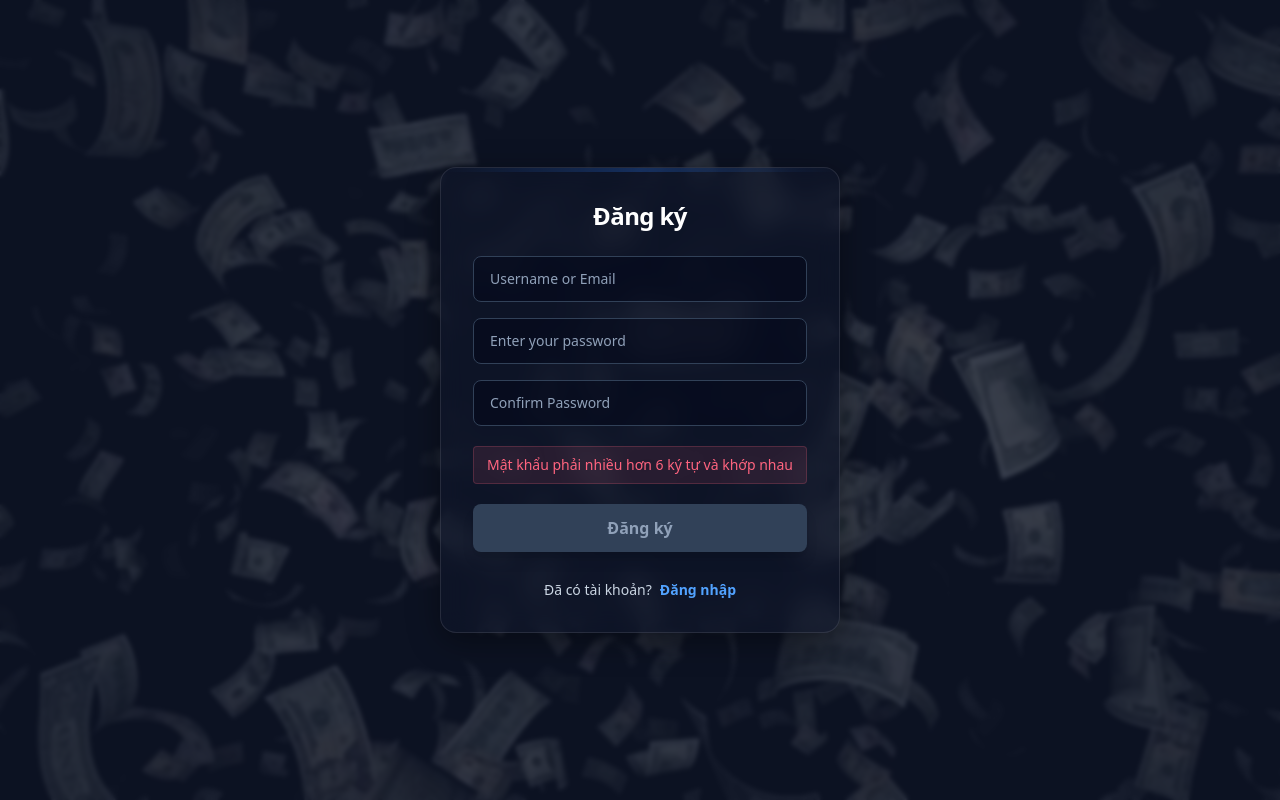
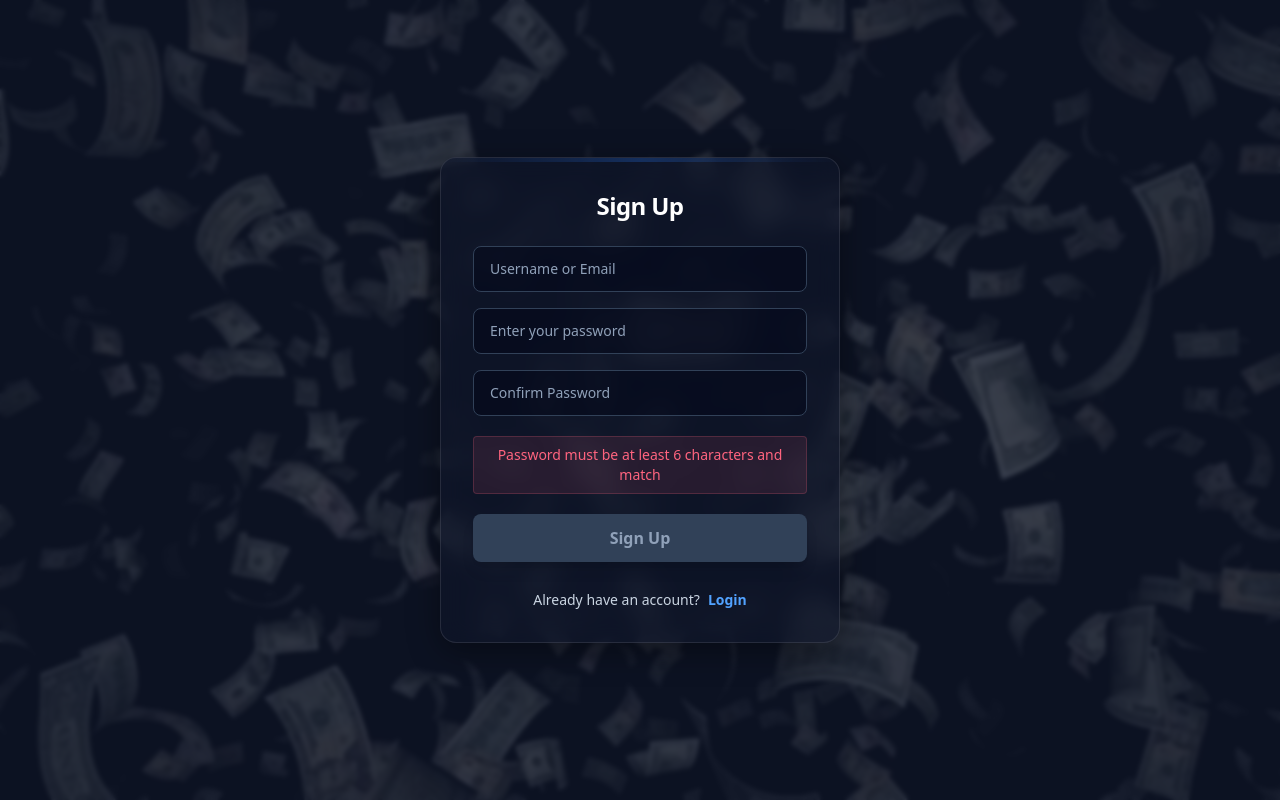
Before and after one commit to HieuSerend/RAG-ChatBot, a React (Vite) app in the folder frontend/rag-chatbot/: page /auth/signup in a window 1280 px wide. Built offline with nearby package versions, Linux system fonts and the light colour scheme; no server answers.

Commit message:
update text in login, signup

```diff
--- a/frontend/rag-chatbot/src/components/auth/LoginForm.tsx
+++ b/frontend/rag-chatbot/src/components/auth/LoginForm.tsx
@@ -19,10 +19,10 @@ export default function LoginForm() {
         // login success -> navigate to home (protected)
         navigate("/", { replace: true });
       } else {
-        setMessage("Đăng nhập không thành công");
+        setMessage("Login failed");
       }
     } catch (err: unknown) {
-      const messageText = (err as unknown as { response?: { data?: { message?: string } } })?.response?.data?.message || "Lỗi khi đăng nhập";
+      const messageText = (err as unknown as { response?: { data?: { message?: string } } })?.response?.data?.message || "Login error";
       setMessage(messageText);
     } finally {
       setLoading(false);
@@ -55,18 +55,18 @@ export default function LoginForm() {
         type="submit"
         disabled={loading}
       >
-        {loading ? "Đang xử lý..." : "Đăng nhập"}
+        {loading ? "Processing..." : "Login"}
       </button>
 
       <div className="flex flex-row items-center justify-center space-x-2 text-sm text-slate-300">
-        <span>Chưa có tài khoản?</span>
+        <span>Don't have an account?</span>
         <button
           className="text-blue-400 font-semibold hover:text-blue-300 transition-colors"
           type="button"
           onClick={() => navigate("/auth/signup")}
           disabled={loading}
         >
-          Đăng ký ngay
+          Sign up now
         </button>
       </div>
       {message && <p className="mt-2 text-sm text-red-400 bg-red-400/10 p-2 rounded border border-red-400/20">{message}</p>}
--- a/frontend/rag-chatbot/src/components/auth/SignupForm.tsx
+++ b/frontend/rag-chatbot/src/components/auth/SignupForm.tsx
@@ -19,7 +19,7 @@ export default function SignupForm() {
             await register({ username, password });
             navigate("/auth/login", { replace: true });
         } catch {
-            setError("Đăng ký thất bại");
+            setError("Registration failed");
         }
     }
 
@@ -54,7 +54,7 @@ export default function SignupForm() {
 
             {
                 !isValid &&
-                <p className="text-sm text-rose-400 bg-rose-400/10 p-2 rounded border border-rose-400/20">Mật khẩu phải nhiều hơn 6 ký tự và khớp nhau</p>
+                <p className="text-sm text-rose-400 bg-rose-400/10 p-2 rounded border border-rose-400/20">Password must be at least 6 characters and match</p>
             }
 
             {
@@ -67,17 +67,17 @@ export default function SignupForm() {
                 disabled={!isValid}
                 className={`w-full px-4 py-3 rounded-lg font-semibold shadow-lg transition-all duration-200 ${!isValid ? 'bg-slate-700 text-slate-400 cursor-not-allowed' : 'bg-gradient-to-r from-blue-600 to-blue-500 text-white shadow-blue-500/20 hover:shadow-blue-500/40 hover:from-blue-500 hover:to-blue-400 active:scale-[0.98]'}`}
             >
-                Đăng ký
+                Sign Up
             </button>
 
             <div className="flex flex-row items-center justify-center space-x-2 text-sm text-slate-300 mt-2">
-                <span>Đã có tài khoản?</span>
+                <span>Already have an account?</span>
                 <button
                     className="text-blue-400 font-semibold hover:text-blue-300 transition-colors"
                     type="button"
                     onClick={() => navigate("/auth/login")}
                 >
-                    Đăng nhập
+                    Login
                 </button>
             </div>
         </form>
--- a/frontend/rag-chatbot/src/pages/Auth/Login.tsx
+++ b/frontend/rag-chatbot/src/pages/Auth/Login.tsx
@@ -14,7 +14,7 @@ export default function Login() {
 
       {/* Content Container (z-index to sit above overlay) */}
       <div className="relative z-20">
-        <AuthCard title="Đăng nhập">
+        <AuthCard title="Login">
           <LoginForm />
         </AuthCard>
       </div>
--- a/frontend/rag-chatbot/src/pages/Auth/Signup.tsx
+++ b/frontend/rag-chatbot/src/pages/Auth/Signup.tsx
@@ -14,7 +14,7 @@ export default function Signup() {
 
       {/* Content Container */}
       <div className="relative z-20">
-        <AuthCard title="Đăng ký">
+        <AuthCard title="Sign Up">
           <SignupForm />
         </AuthCard>
       </div>
```
